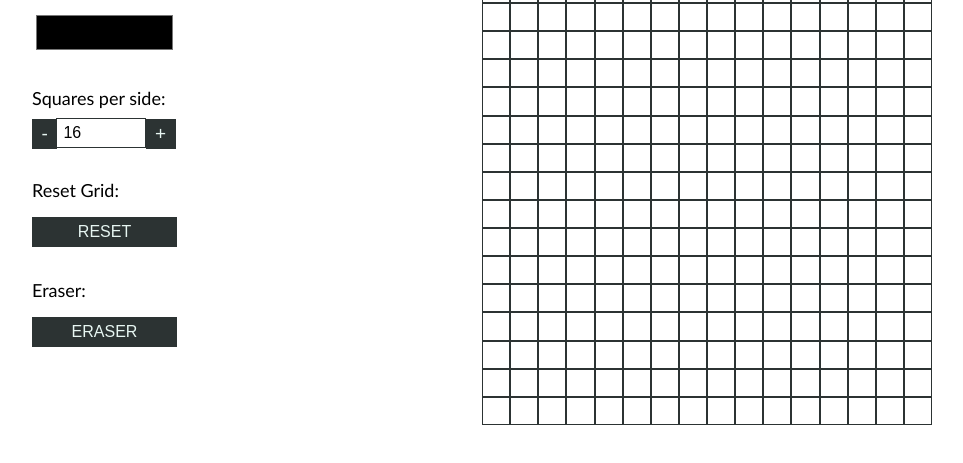
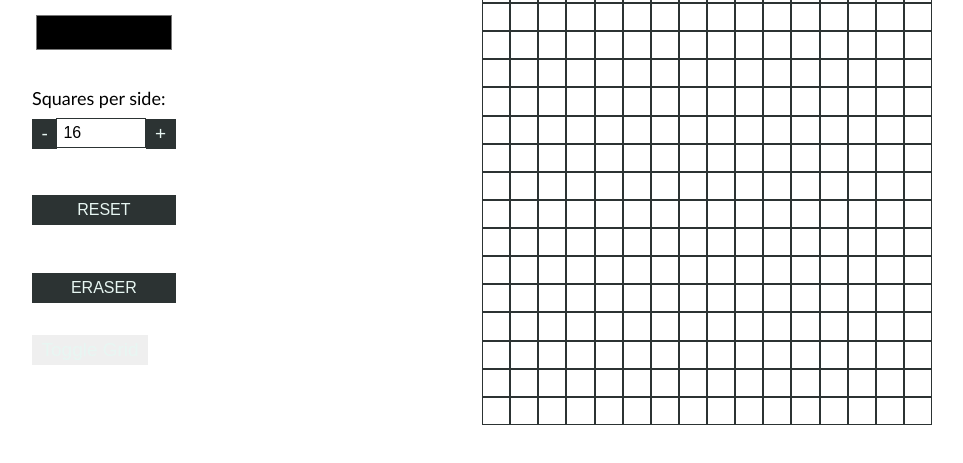
Before and after one commit to HamnaIshaq/etch-a-sketch, a plain HTML site: page index.html in a window 1280 px wide. Shown: the part 107-570 px from the top of the page, without its empty margins (158-1121 px from the left). Drawn offline with Linux system fonts and the light colour scheme.

Commit message:
Add toggle grid on drwing board button

```diff
--- a/index.html
+++ b/index.html
@@ -36,20 +36,23 @@
 
         <!-- Reset drawing grid -->
         <div class="reset-grid-container grid-cell-size-container">
-          <label for="reset-grid" class="input-label">Reset Grid:</label>
           <button type="button" class="btn btn-reset">Reset</button>
         </div>
         <!-- Reset drawing grid -->
 
         <!-- Eraser -->
         <div class="erase-colored-grid-cell grid-cell-size-container">
-          <label for="erase-grid-cell" class="input-label">Eraser:</label>
           <button type="button" class="btn btn-eraser">Eraser</button>
         </div>
         <!-- Eraser -->
 
+        <!-- Toggle Drawing Grid -->
+        <div class="toggle-colored-grid-cell grid-cell-size-container">
+          <button type="button" class="btn btn-toggle-grid">Toggle Grid</button>
+        </div>
+        <!-- Toggle Drawing Grid -->
+
       </div>
-
       <div class="drawing-container"></div>
     </div>
   </div>
```
